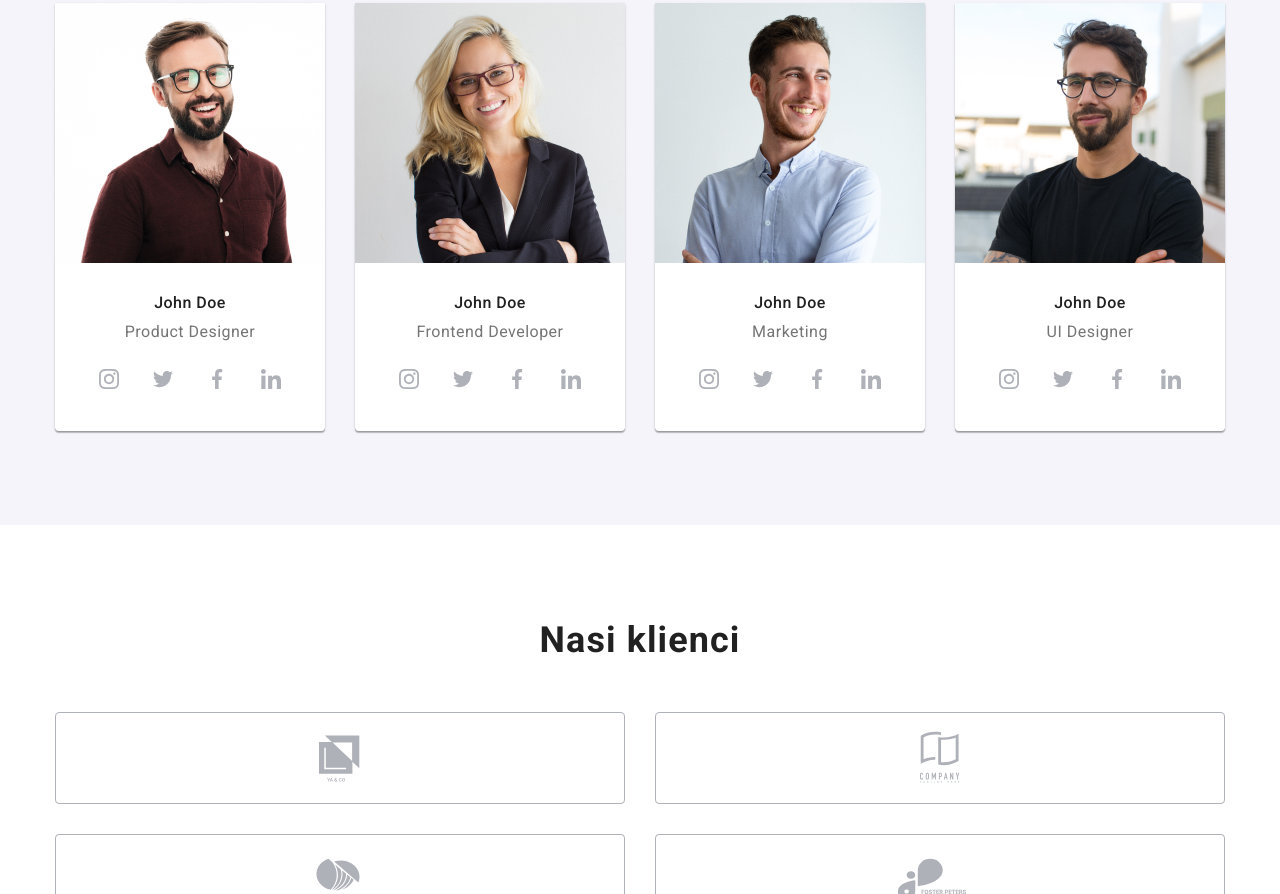
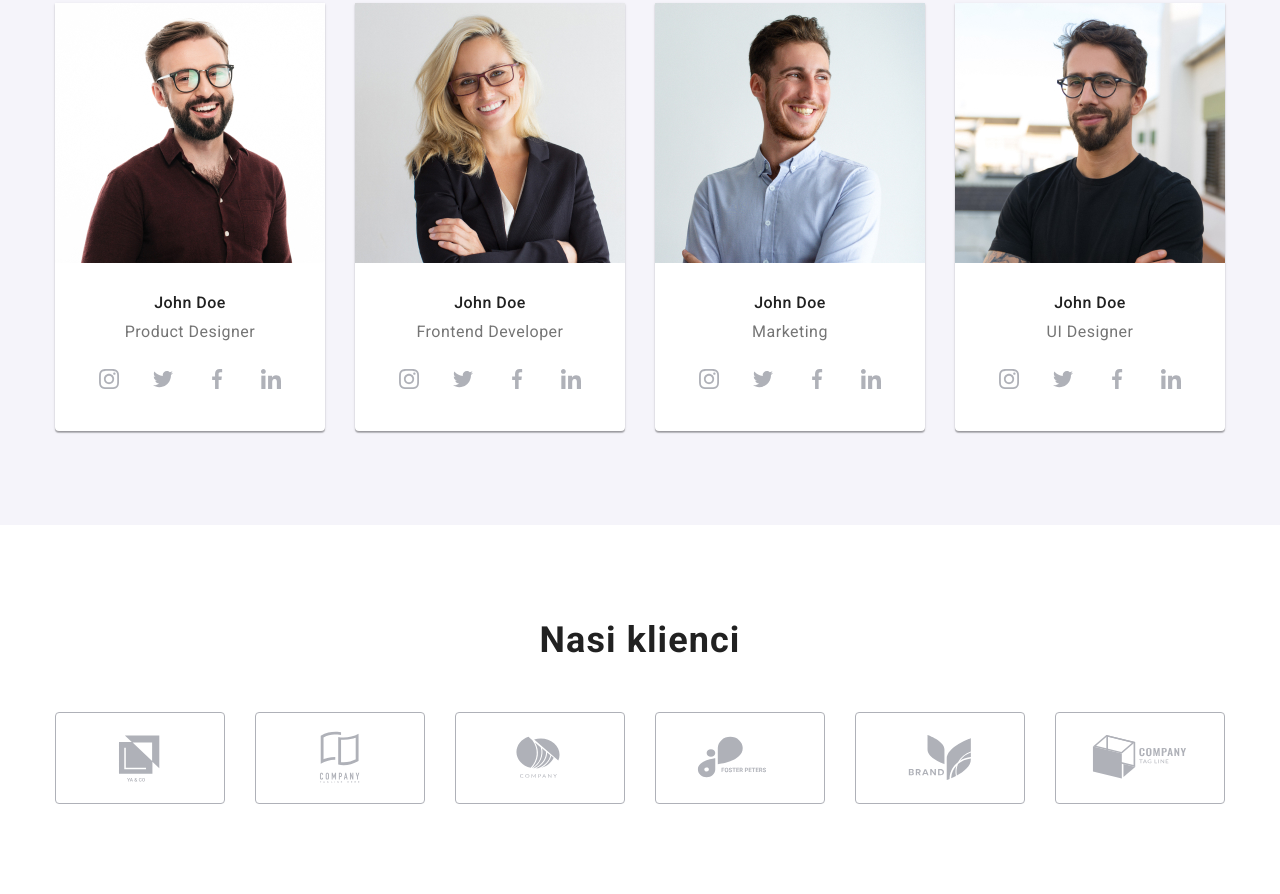
Before and after one commit to JustynaSobczak2000/goit-markup-hw-08, a plain HTML site: page index.html in a window 1280 px wide. Shown: the part 1906-2800 px from the top of the page. Drawn offline with Linux system fonts and the light colour scheme.

Commit message:
Add files via upload

```diff
--- a/sass/base/_common.scss
+++ b/sass/base/_common.scss
@@ -13,6 +13,8 @@
 
 html {
     box-sizing: border-box;
+    line-height: 1.15;
+    -webkit-text-size-adjust: 100%;
 }
 a {
     text-decoration: none;
--- a/sass/components/_clients.scss
+++ b/sass/components/_clients.scss
@@ -33,14 +33,15 @@
         fill: $clients-icon-color;
         transition: fill $transition;
         width: 106px;
-        height: 60px;}
+        height: 60px;
+
 
         .clients__link:hover &,
         .clients__link:hover & {
             fill: $clients-color-hover;
         }
     }
-
+}
 
 // Tablet 768-1200//
 @media screen and (min-width: $tablet) {
--- a/sass/components/_newsletter.scss
+++ b/sass/components/_newsletter.scss
@@ -72,7 +72,7 @@
         }
 
         &__input {
-            width: 100%;
+            max-width: 358px;
             display: flex;
 
 
--- a/sass/main.scss
+++ b/sass/main.scss
@@ -2,7 +2,6 @@
 
 @import 'utils/variables',
 'utils/mixins';
-
 
 @import 'base/common',
 'base/section',
--- a/sass/utils/_variables.scss
+++ b/sass/utils/_variables.scss
@@ -165,7 +165,7 @@ $btn-color: #fff;
 // Button icon color
 $btn-icon-color: #fff;
 
-
+$btn-mobile-menu-color:  #212121;
 
 // Button filter background color
 $btn-filter-bg-color: #f5f4fa;
```
Also changed, not shown: css/main.css, css/main.min.css, sass/base/_section.scss (line endings or trailing spaces), sass/components/_button.scss (line endings or trailing spaces), 2 other files.
